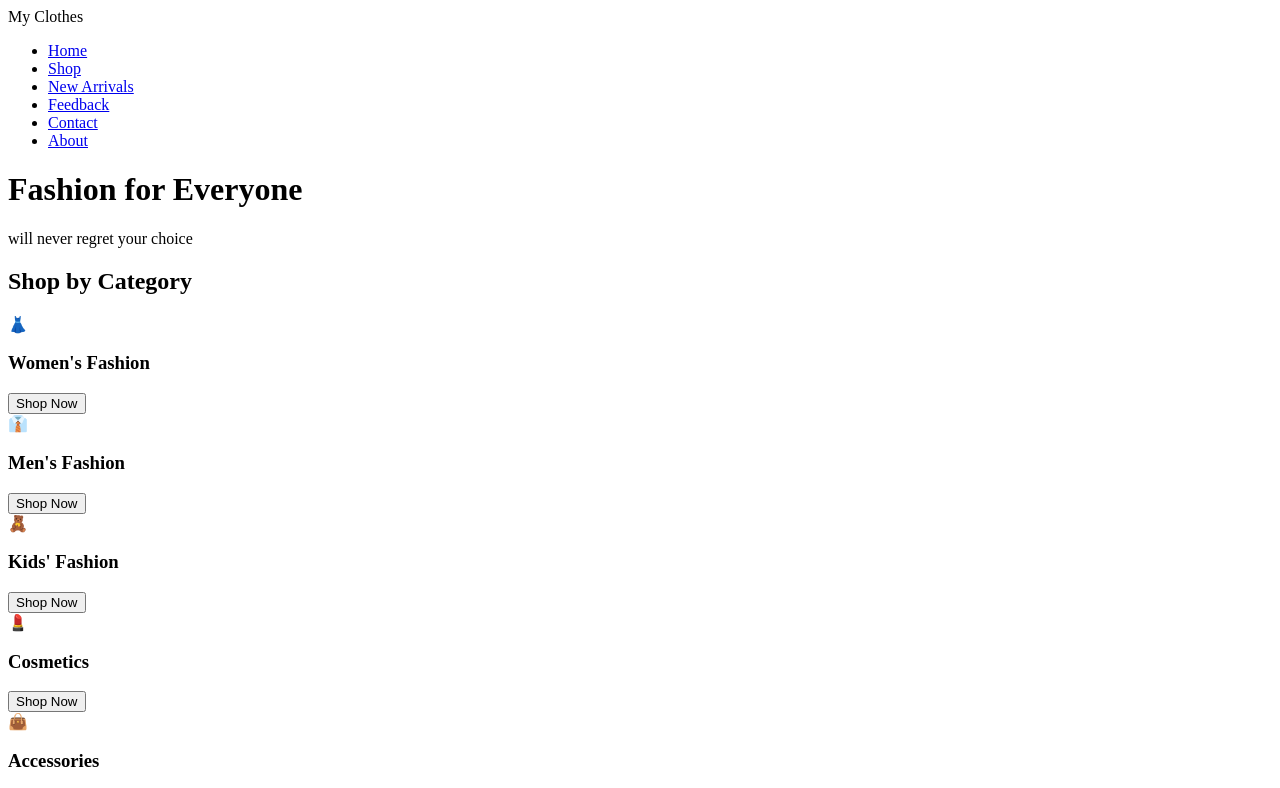
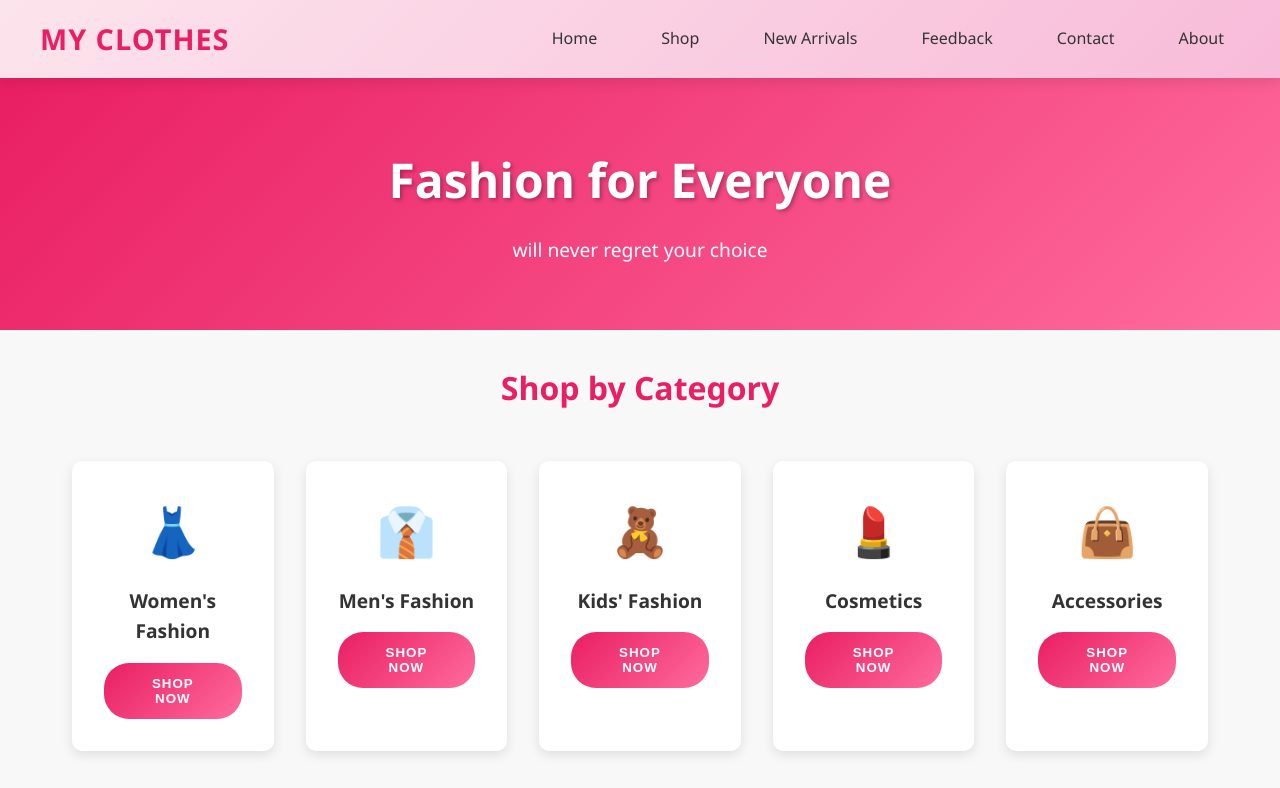
Before and after one commit to zy504/html-web-pub, a plain HTML site: page index.html in a window 1280 px wide. Shown: the top 788 px of the page. Drawn offline with Linux system fonts and the light colour scheme.

Commit message:
Update index.html

```diff
--- a/index.html
+++ b/index.html
@@ -5,7 +5,7 @@
   <meta name="viewport" content="width=device-width, initial-scale=1.0">
   <title>My Clothes Store - Fashion for Everyone</title>
 </head>
-<link href ="homepagecss.css" rel="stylesheet">
+<link href ="myclothes.css" rel="stylesheet">
 <body>
   <nav class="navbar">
     <div class="nav-container">
```
